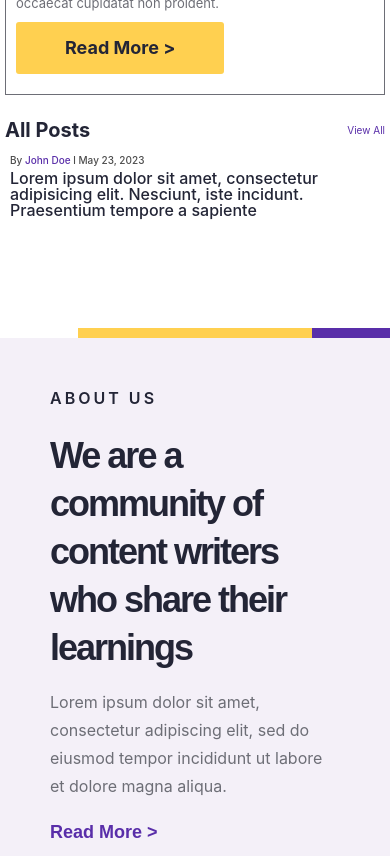
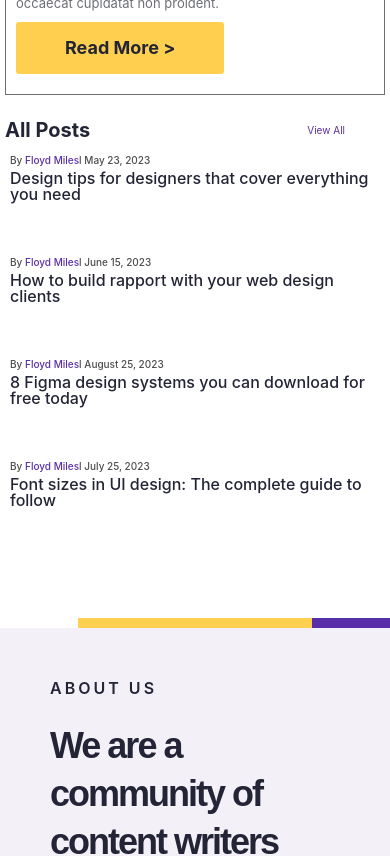
Before and after one commit to successdevop/BlogApp, a React (Vite) app in the folder BlogApplication/: page / in a window 390 px wide. Shown: the part 1240-2096 px from the top of the page. Built offline with nearby package versions, Linux system fonts and the light colour scheme.

Commit message:
fully completed pagination functionalities

```diff
--- a/BlogApplication/src/App.jsx
+++ b/BlogApplication/src/App.jsx
@@ -26,8 +26,9 @@ function App() {
       <Navbar />
       <Routes>
         <Route index path={HOME} element={<HomePage />} />
-        <Route index path={`${HOME}/:id`} element={<AuthorPage />} />
-        <Route index path={`${HOME}/:id/:id`} element={<BlogPostPage />} />
+        <Route path={`${HOME}/:allPost/:id`} element={<BlogPostPage />} />
+        <Route path={`${HOME}/:id`} element={<AuthorPage />} />
+        <Route path={`${HOME}/:id/:id`} element={<BlogPostPage />} />
         <Route path={BLOG} element={<BlogPage />} />
         <Route path={`${BLOG}/:id`} element={<BlogPostPage />} />
         <Route path={ABOUT} element={<AboutPage />} />
--- a/BlogApplication/src/components/Authors.jsx
+++ b/BlogApplication/src/components/Authors.jsx
@@ -1,11 +1,8 @@
 import PropTypes from "prop-types";
 import { FaFacebook, FaInstagram, FaLinkedin, FaTwitter } from "react-icons/fa";
 import { Link } from "react-router-dom";
-import { useSelector } from "react-redux";
 
-function Authors() {
-  const { dataBase } = useSelector((store) => store.pagination);
-
+function Authors({ authorsData }) {
   return (
     <div className="">
       <h5 className="text-[#232536] font-Sen text-[3.2rem] font-bold leading-[4.8rem] tracking-[-.2rem] text-center mb-8">
@@ -13,7 +10,7 @@ function Authors() {
       </h5>
 
       <div className="grid gap-6 lmd:grid-cols-2 lg:grid-cols-3 xlg:grid-cols-4">
-        {dataBase.authors.map((author) => (
+        {authorsData?.map((author) => (
           <Link
             to={`${author.id}`}
             key={author.id}
--- a/BlogApplication/src/features/pagination/paginationSlice.js
+++ b/BlogApplication/src/features/pagination/paginationSlice.js
@@ -3,12 +3,26 @@ import { dataBase } from "../../assets/data/dataBase";
 
 const initialState = {
   dataBase: dataBase,
+  page: 1,
+  maxPagePost: 3,
 };
 
 const paginationSlice = createSlice({
   name: "pagination",
   initialState,
-  reducers: {},
+  reducers: {
+    setPageHandler: (state, action) => {
+      if (
+        action.payload >= 1 &&
+        action.payload <=
+          Math.ceil(state.dataBase.posts.length / state.maxPagePost) &&
+        action.payload !== state.page
+      ) {
+        state.page = action.payload;
+      }
+    },
+  },
 });
 
+export const { setPageHandler } = paginationSlice.actions;
 export default paginationSlice.reducer;
--- a/BlogApplication/src/pages/AboutPage.jsx
+++ b/BlogApplication/src/pages/AboutPage.jsx
@@ -1,3 +1,4 @@
+import { dataBase } from "../assets/data/dataBase";
 import Authors from "../components/Authors";
 import JoinOurTeam from "../components/JoinOurTeam";
 import { aboutImgA, aboutImgB, discoveryImg } from "../utility/images";
@@ -154,7 +155,7 @@ function AboutPage() {
 
       {/* list of Authors section */}
       <div className="mt-[10rem]">
-        <Authors />
+        <Authors authorsData={dataBase.authors} />
       </div>
 
       {/* joinOurTeam section */}
--- a/BlogApplication/src/pages/BlogPage.jsx
+++ b/BlogApplication/src/pages/BlogPage.jsx
@@ -1,12 +1,17 @@
 import GlobalButton from "../components/GlobalButton";
 import Categories from "../components/Categories";
 import JoinOurTeam from "../components/JoinOurTeam";
-import { useSelector } from "react-redux";
+import { useDispatch, useSelector } from "react-redux";
 import SinglePost from "../components/SinglePost";
+import { setPageHandler } from "../features/pagination/paginationSlice";
 
 function BlogPage() {
-  const { dataBase } = useSelector((store) => store.pagination);
-  console.log(dataBase);
+  const { dataBase, page, maxPagePost } = useSelector(
+    (store) => store.pagination
+  );
+  console.log(page, "", maxPagePost, "", dataBase.posts.length / maxPagePost);
+
+  const dispatch = useDispatch();
 
   return (
     <div>
@@ -49,15 +54,32 @@ function BlogPage() {
           <hr />
         </div>
         <div className="grid gap-12 lg:gap-[5rem]">
-          {dataBase.posts.map((item) => {
-            return <SinglePost key={item.postId} {...item} />;
-          })}
+          {dataBase.posts
+            .slice(
+              `${page * maxPagePost - maxPagePost}`,
+              `${page * maxPagePost}`
+            )
+            .map((item) => {
+              return <SinglePost key={item.postId} {...item} />;
+            })}
         </div>
         <div className="flex items-center justify-center gap-10 mt-12">
-          <span className="text-[#6D6E76] cursor-pointer font-Sen text-[2rem] hover:text-[#232536] font-semibold leading-[3.2rem]">
+          <span
+            onClick={() => dispatch(setPageHandler(page - 1))}
+            className={`${
+              page > 1 ? "" : "opacity-0 invisible"
+            } text-[#6D6E76] cursor-pointer font-Sen text-[2rem] hover:text-[#232536] font-semibold leading-[3.2rem]`}
+          >
             {"< Prev"}
           </span>
-          <span className="text-[#6D6E76] cursor-pointer font-Sen text-[2rem] hover:text-[#232536] font-semibold leading-[3.2rem]">
+          <span
+            onClick={() => dispatch(setPageHandler(page + 1))}
+            className={`${
+              page < dataBase.posts.length / maxPagePost
+                ? ""
+                : "opacity-0 invisible"
+            } text-[#6D6E76] cursor-pointer font-Sen text-[2rem] hover:text-[#232536] font-semibold leading-[3.2rem]`}
+          >
             {"Next >"}
           </span>
         </div>
--- a/BlogApplication/src/pages/HomePage.jsx
+++ b/BlogApplication/src/pages/HomePage.jsx
@@ -11,6 +11,7 @@ import JoinOurTeam from "../components/JoinOurTeam";
 import { discoveryImg } from "../utility/images";
 import { useSelector } from "react-redux";
 import { nanoid } from "nanoid";
+import { BLOG } from "../assets/constants/routePaths";
 
 function HomePage() {
   const { dataBase } = useSelector((store) => store.pagination);
@@ -51,23 +52,35 @@ function HomePage() {
             <h2 className="font-bold text-[#232536] text-[2rem] lg:text-[2.9rem] lg:leading-[4rem] lg:tracking-[-.1rem]">
               All Posts
             </h2>
-            <p className="text-[#592EA9] lg:text-[1.3rem] lg:leading-[2rem] cursor-pointer">
+            <Link
+              to={BLOG}
+              className="text-[#592EA9] lg:text-[1.3rem] lg:leading-[2rem] cursor-pointer pr-16"
+            >
               View All
-            </p>
+            </Link>
           </div>
           <div className="flex flex-col gap-12">
-            <Link key={nanoid()}>
+            {dataBase.posts.slice(0, 4).map((post) => {
+              const author = dataBase.authors.find(
+                (name) => name.id === post.authorId
+              );
+              return (
+                <Link key={nanoid()} to={`allPost/${post.postId}`}>
                   <div className="p-4 transition-all hover:bg-[#FBF6EA]">
                     <p className="text-[#4C4C4C] text=[1.4rem] font-medium leading-[2rem]">
-                  By <span className="text-[#592EA9]">John Doe</span> l May 23,
-                  2023
+                      By{" "}
+                      <span className="text-[#592EA9]">
+                        {author.authorName}
+                      </span>
+                      l {post.postDate}
                     </p>
                     <p className="text-[#232536] font-medium text-[1.6rem] lg:text-[2.4rem] lg:leading-[3.2rem]">
-                  Lorem ipsum dolor sit amet, consectetur adipisicing elit.
-                  Nesciunt, iste incidunt. Praesentium tempore a sapiente
+                      {post.postTitle}
                     </p>
                   </div>
                 </Link>
+              );
+            })}
           </div>
         </div>
       </section>
@@ -150,7 +163,7 @@ function HomePage() {
 
       {/* list of Authors section */}
       <div className="mt-[10rem] max-w-[120rem] mx-auto">
-        <Authors />
+        <Authors authorsData={dataBase.authors.slice(0, 4)} />
       </div>
 
       {/* list of features section */}
```
Lines whose indentation alone changed are shown as unchanged.
